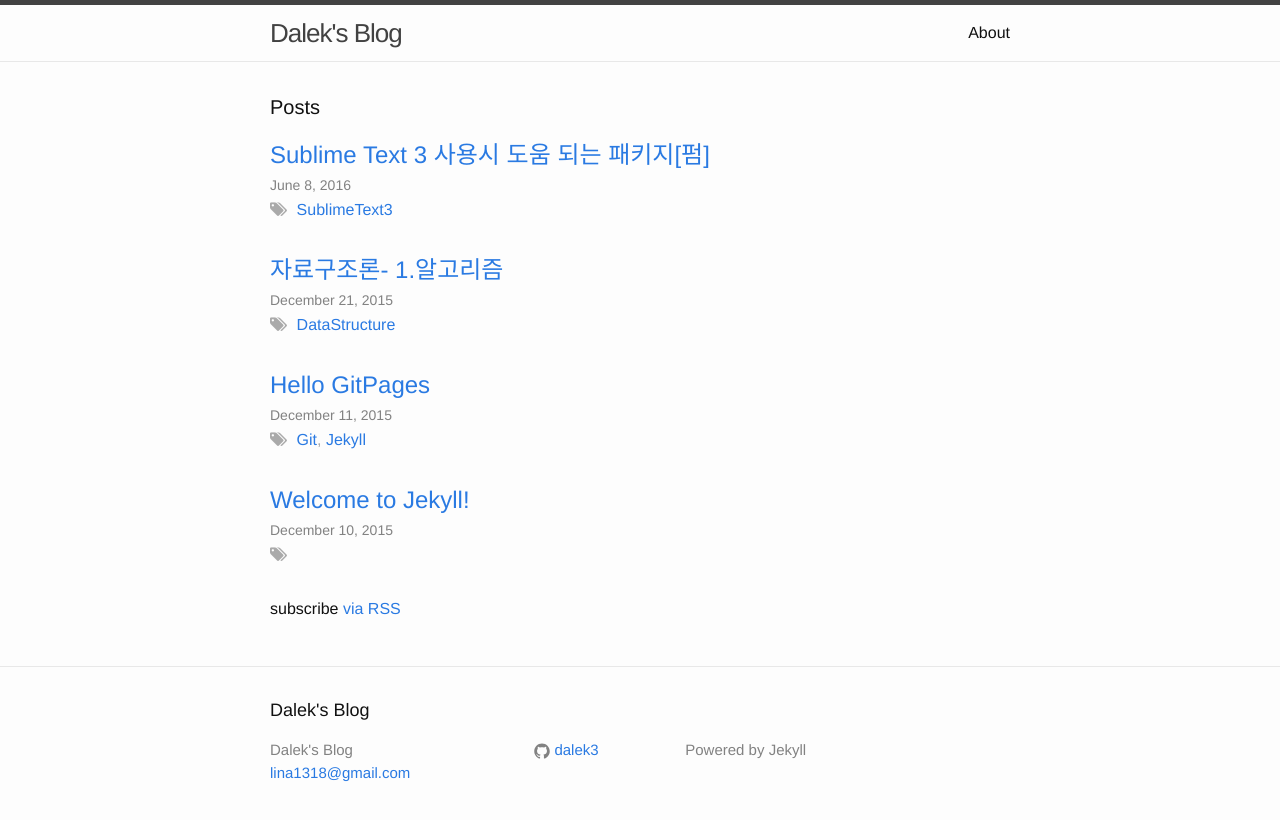
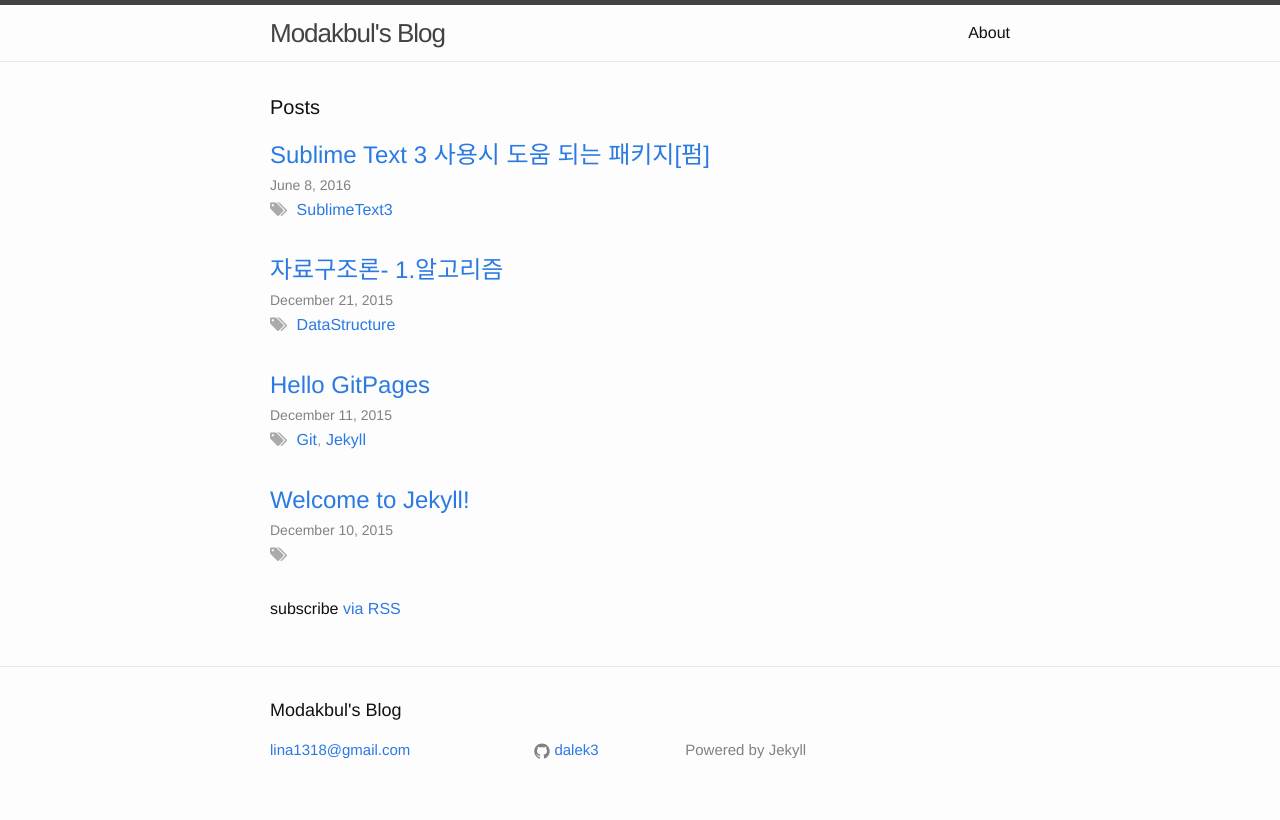
Before and after one commit to dalek3/dalek3.github.io, a Jekyll site: the page built from index.html, in a window 1280 px wide. Shown: the top 820 px of the page. Built offline with Jekyll 4.4.1, drawn with Linux system fonts in a browser that asks for light colours; nearby versions of some CDN libraries.

Commit message:
site title

```diff
--- a/_config.yml
+++ b/_config.yml
@@ -6,7 +6,7 @@
 # 'jekyll serve'. If you change this file, please restart the server process.
 
 # Site settings
-title: Dalek's Blog
+title: Modakbul's Blog
 email: lina1318@gmail.com
 description: Powered by Jekyll
 baseurl: "" # the subpath of your site, e.g. /blog
--- a/_includes/footer.html
+++ b/_includes/footer.html
@@ -7,7 +7,6 @@
     <div class="footer-col-wrapper">
       <div class="footer-col footer-col-1">
         <ul class="contact-list">
-          <li>{{ site.title }}</li>
           <li><a href="mailto:{{ site.email }}">{{ site.email }}</a></li>
         </ul>
       </div>
```
